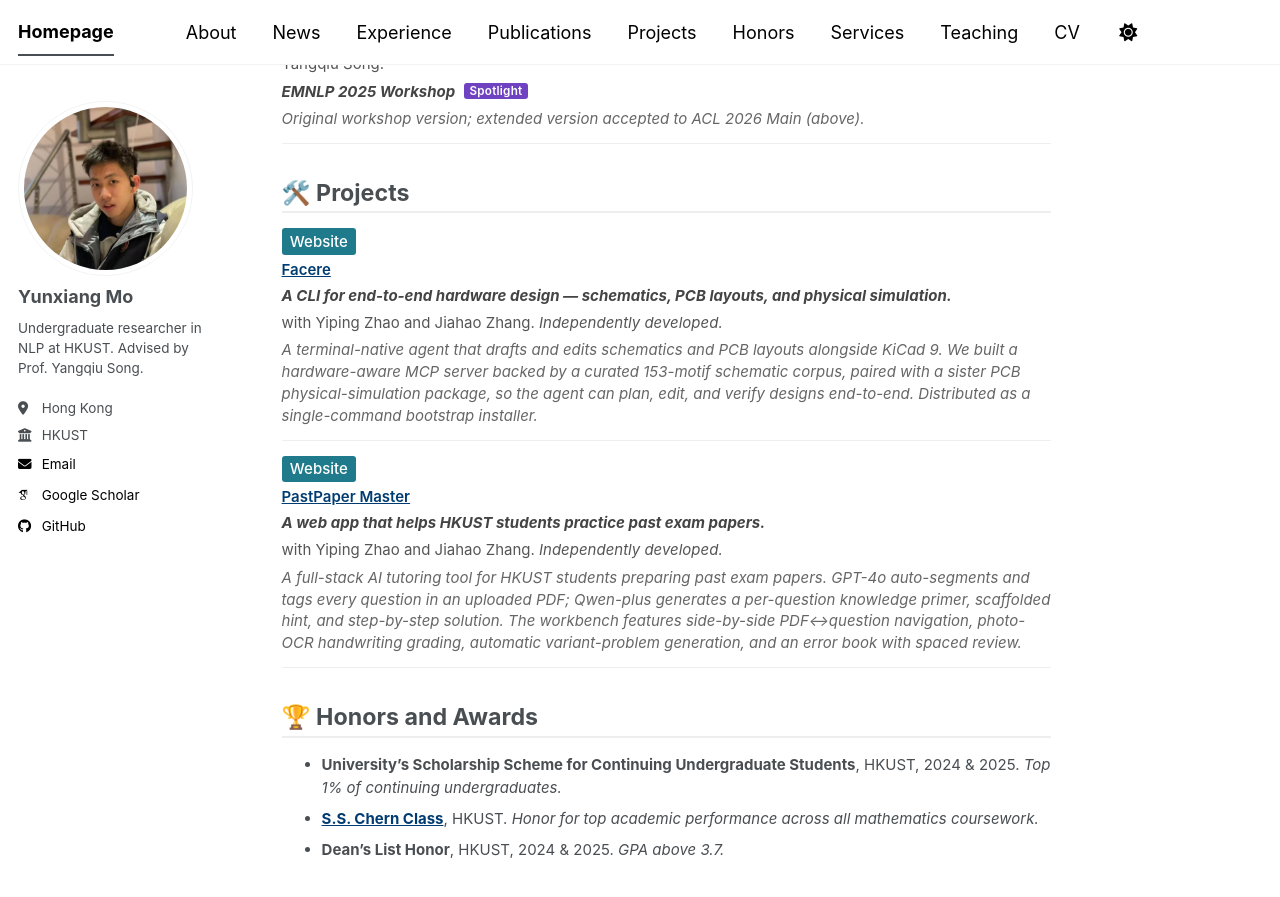
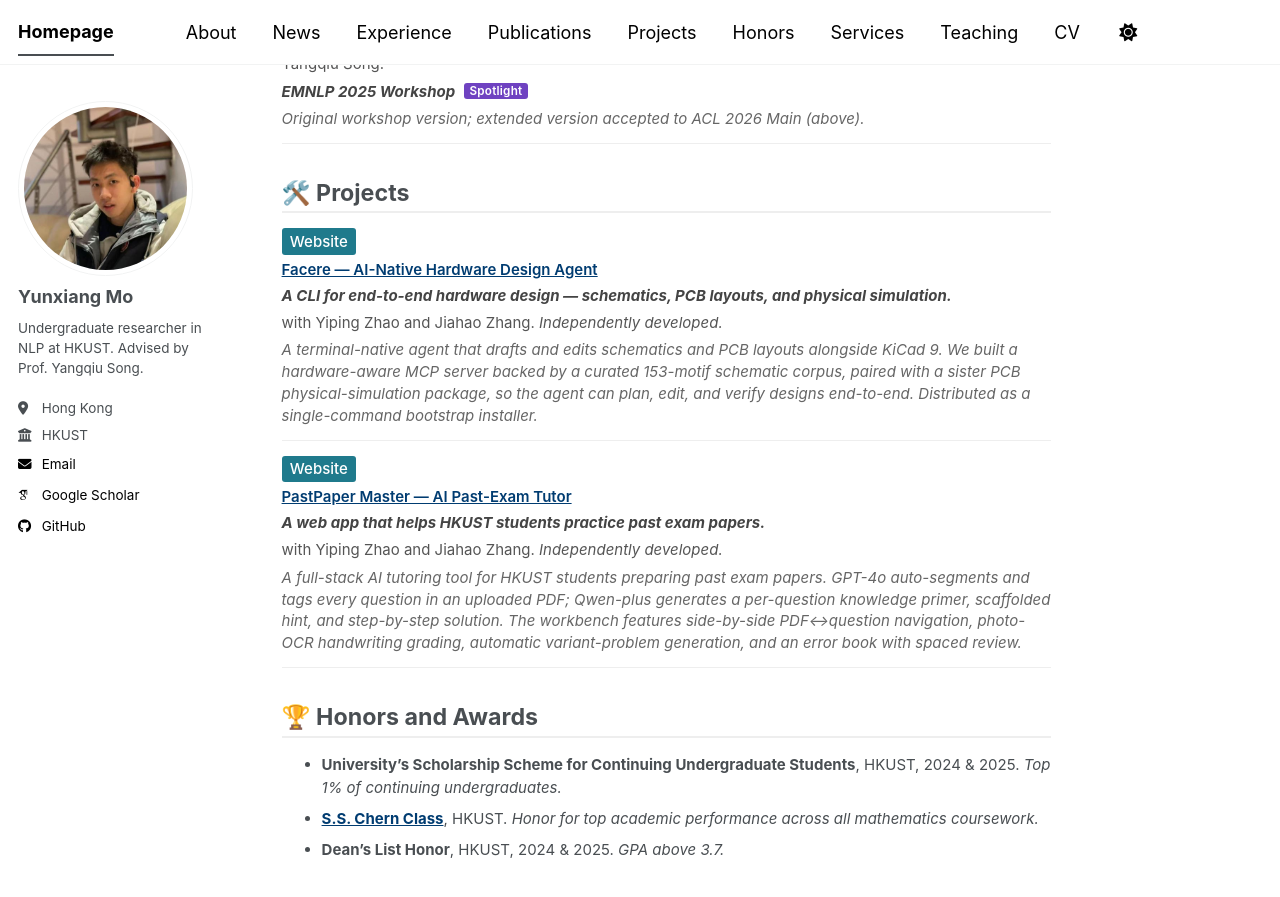
Before and after one commit to moyunxiang/moyunxiang.github.io, a Jekyll site: the page built from _pages/about.md, in a window 1280 px wide and 900 px high, scrolled down 1560 px. Shown: the top 897 px of the window. Built offline with Jekyll 4.4.1, drawn with Linux system fonts in a browser that asks for light colours; some web fonts are replaced; a script bundle is joined from its source files by our own code; library files that are not in the unit come from our copies.

Commit message:
Restore full project titles with subtitles

```diff
--- a/_pages/about.md
+++ b/_pages/about.md
@@ -90,7 +90,7 @@ I am currently looking for a **research-exchange position in the U.S.** for the
     <p class="paper-links">
       <a class="paper-link-website" href="https://web.facere.cc/" target="_blank" rel="noopener">Website</a>
     </p>
-    <p class="paper-title"><a href="https://web.facere.cc/" target="_blank" rel="noopener">Facere</a></p>
+    <p class="paper-title"><a href="https://web.facere.cc/" target="_blank" rel="noopener">Facere — AI-Native Hardware Design Agent</a></p>
     <p class="paper-meta"><strong>A CLI for end-to-end hardware design — schematics, PCB layouts, and physical simulation.</strong></p>
     <p class="paper-authors">with Yiping Zhao and Jiahao Zhang. <em>Independently developed.</em></p>
     <p class="paper-extra">A terminal-native agent that drafts and edits schematics and PCB layouts alongside KiCad 9. We built a hardware-aware MCP server backed by a curated 153-motif schematic corpus, paired with a sister PCB physical-simulation package, so the agent can plan, edit, and verify designs end-to-end. Distributed as a single-command bootstrap installer.</p>
@@ -102,7 +102,7 @@ I am currently looking for a **research-exchange position in the U.S.** for the
     <p class="paper-links">
       <a class="paper-link-website" href="https://pastpaper.knowit.top/" target="_blank" rel="noopener">Website</a>
     </p>
-    <p class="paper-title"><a href="https://pastpaper.knowit.top/" target="_blank" rel="noopener">PastPaper Master</a></p>
+    <p class="paper-title"><a href="https://pastpaper.knowit.top/" target="_blank" rel="noopener">PastPaper Master — AI Past-Exam Tutor</a></p>
     <p class="paper-meta"><strong>A web app that helps HKUST students practice past exam papers.</strong></p>
     <p class="paper-authors">with Yiping Zhao and Jiahao Zhang. <em>Independently developed.</em></p>
     <p class="paper-extra">A full-stack AI tutoring tool for HKUST students preparing past exam papers. GPT-4o auto-segments and tags every question in an uploaded PDF; Qwen-plus generates a per-question knowledge primer, scaffolded hint, and step-by-step solution. The workbench features side-by-side PDF↔question navigation, photo-OCR handwriting grading, automatic variant-problem generation, and an error book with spaced review.</p>
```
